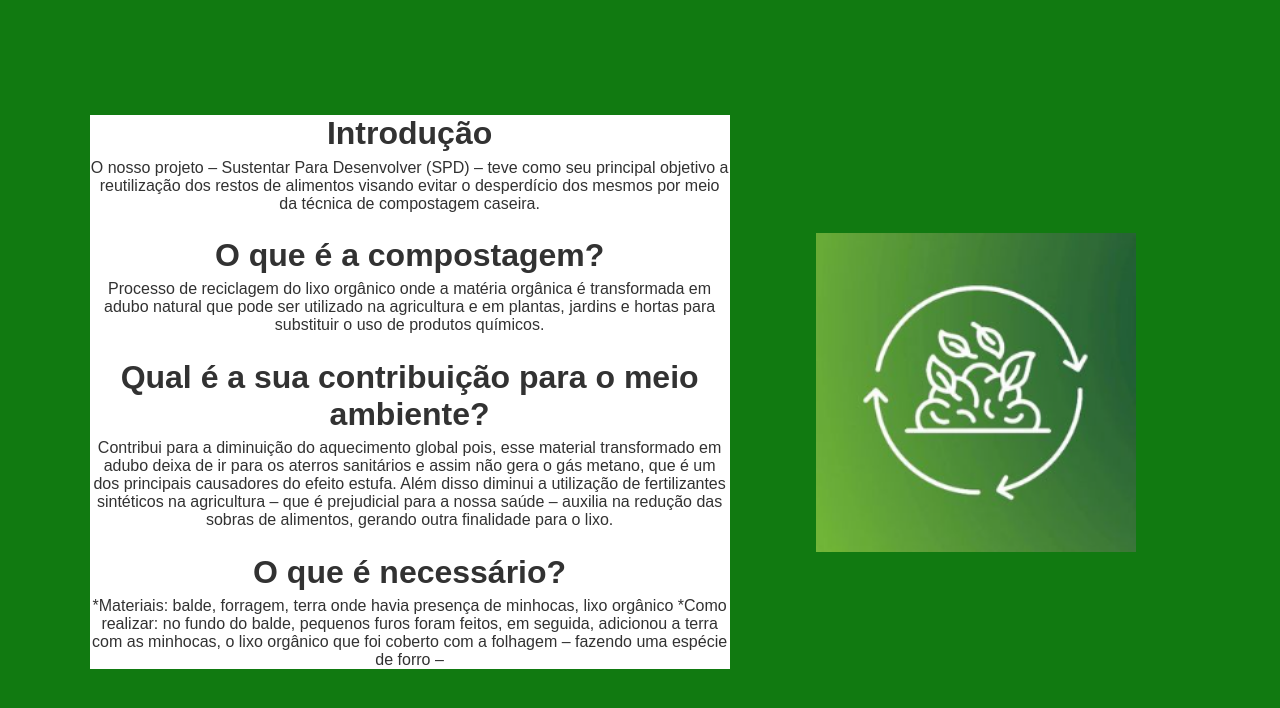
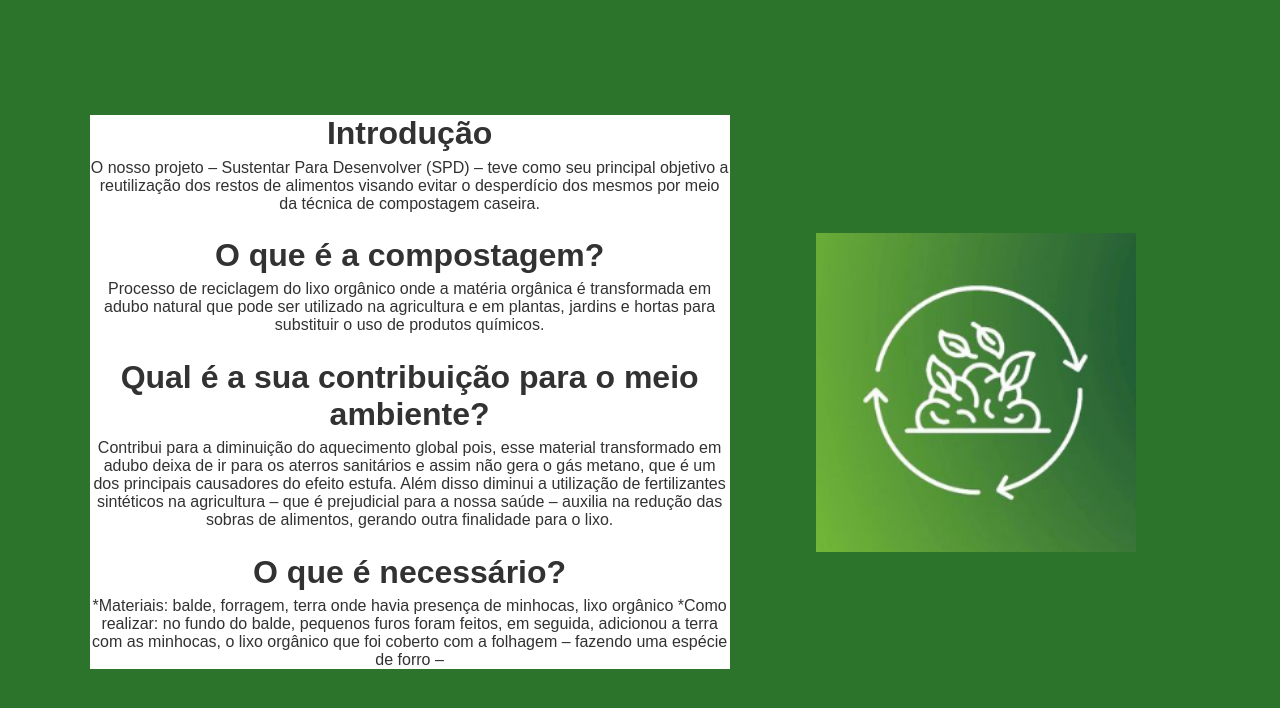
Before and after one commit to Pedrinhous12/pvgs.github.io, a PHP site: page / in a window 1280 px wide. Shown: the top 708 px of the page. Run offline with PHP 8.4, Linux system fonts and the light colour scheme.

Commit message:
Update index.css

```diff
--- a/index.css
+++ b/index.css
@@ -10,7 +10,7 @@
 }
 
 body{
-    background-color: rgb(17, 122, 17);
+    background-color: rgb(44, 116, 44);
     background-image: url('img/logo.png');
     background-size: 25%;
     background-repeat: no-repeat;
```
